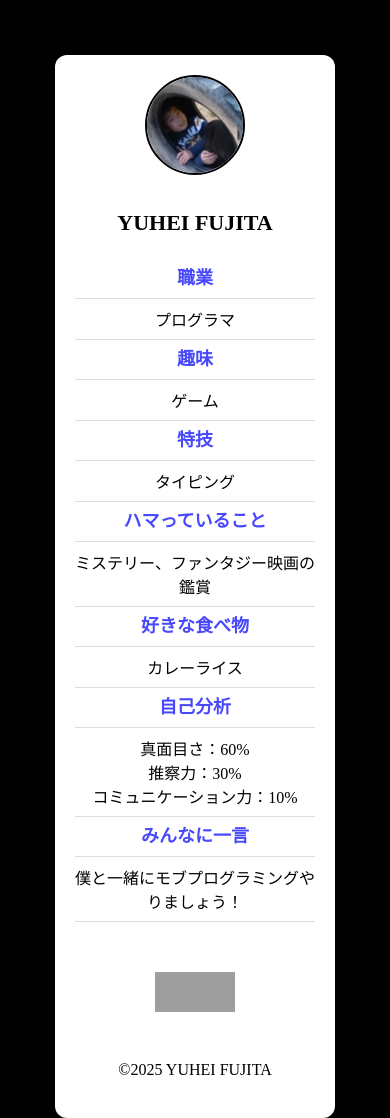
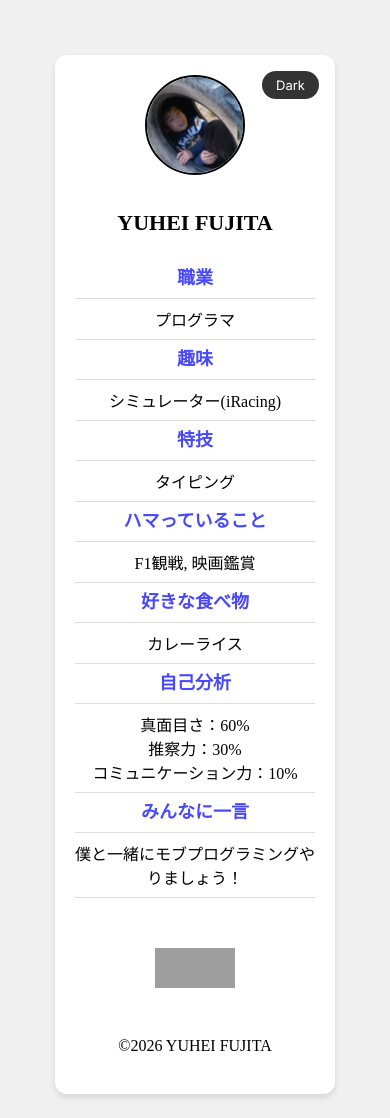
Before and after one commit to yuppe44/My_Profile, a plain HTML site: page index.html in a window 390 px wide. Drawn offline with nearby package versions, Linux system fonts and the light colour scheme; grey boxes are pictures that could not be loaded.

Commit message:
🚀feat: Add dark/light mode toggle
- Define light/dark themes using CSS variables
- Place toggle button in the top-right corner of the card
- Persist theme preference in localStorage (default: light mode)
- Add transitions for smooth theme switching

```diff
--- a/assets/css/style.css
+++ b/assets/css/style.css
@@ -1,4 +1,28 @@
 @charset "UTF-8";
+
+:root {
+    --bg-body: #f0f0f0;
+    --bg-wrapper: #ffffff;
+    --color-text: #000000;
+    --color-label: #4848fc;
+    --color-border: #000000;
+    --color-table-border: #ddd;
+    --shadow: 0 4px 6px rgba(0, 0, 0, 0.1);
+    --toggle-bg: #333333;
+    --toggle-color: #ffffff;
+}
+
+body.dark {
+    --bg-body: #000000;
+    --bg-wrapper: #1e1e1e;
+    --color-text: #e8e8e8;
+    --color-label: #8080ff;
+    --color-border: #888888;
+    --color-table-border: #444444;
+    --shadow: 0 4px 6px rgba(0, 0, 0, 0.5);
+    --toggle-bg: #e8e8e8;
+    --toggle-color: #1e1e1e;
+}
 
 body {
     margin: 0px;
@@ -7,43 +31,68 @@ body {
     display: flex;
     justify-content: center;
     align-items: center;
-    background-color: #000000;
+    background-color: var(--bg-body);
+    transition: background-color 0.3s;
 }
 .wrapper {
     text-align: center;
-    background: white;
+    background: var(--bg-wrapper);
     padding: 20px;
     margin: 50px;
     border-radius: 12px;
-    box-shadow: 0 4px 6px rgba(0, 0, 0, 0.1);
+    box-shadow: var(--shadow);
     max-width: 90%;
     width: 500px;
     position: relative;
+    transition: background 0.3s, box-shadow 0.3s;
+}
+.theme-toggle {
+    position: absolute;
+    top: 16px;
+    right: 16px;
+    background: var(--toggle-bg);
+    color: var(--toggle-color);
+    border: none;
+    border-radius: 20px;
+    padding: 6px 14px;
+    font-size: 13px;
+    font-family: 'Inter', sans-serif;
+    cursor: pointer;
+    transition: background 0.3s, color 0.3s;
+}
+.theme-toggle:hover {
+    opacity: 0.8;
 }
 .profile-img {
     width: 110px;
     height: 110px;
     border-radius: 50%;
     margin-bottom: 16px;
-    border: 2px solid #000000;
+    border: 2px solid var(--color-border);
+    transition: border-color 0.3s;
 }
 .name {
     font-size: 26px;
     font-weight: 600;
-    color: #000000;
+    color: var(--color-text);
+    transition: color 0.3s;
 }
 .info-table {
     width: 100%;
     margin-top: 20px;
     text-align: left;
+    color: var(--color-text);
+    transition: color 0.3s;
 }
 .info-table td {
     padding: 8px 0;
-    border-bottom: 1px solid #ddd;
+    border-bottom: 1px solid var(--color-table-border);
+    transition: border-color 0.3s;
 }
 .info-label {
     font-weight: 600;
-    color: #4848fc;
+    color: var(--color-label);
+    transition: color 0.3s;
 }
 
 .sns-link {
@@ -56,6 +105,10 @@ body {
 .sns-icon {
     width: 40px;
     height: 40px;
+}
+footer p {
+    color: var(--color-text);
+    transition: color 0.3s;
 }
 @media (max-width: 600px) {
     body {
--- a/index.html
+++ b/index.html
@@ -10,6 +10,7 @@
 </head>
 <body>
     <div class="wrapper">
+        <button class="theme-toggle" id="themeToggle">Light</button>
         <header>
             <img class="profile-img" src="assets/img/myface.jpeg" alt="私が幼い時の写真">
             <h1 class="name">YUHEI FUJITA</h1>
@@ -17,21 +18,40 @@
         <main>
             <table class="info-table">
                 <tr><td class="info-label">職業</td><td>プログラマ</td></tr>
-                <tr><td class="info-label">趣味</td><td>ゲーム</td></tr>
+                <tr><td class="info-label">趣味</td><td>シミュレーター(iRacing)</td></tr>
                 <tr><td class="info-label">特技</td><td>タイピング</td></tr>
-                <tr><td class="info-label">ハマっていること</td><td>ミステリー、ファンタジー映画の鑑賞</td></tr>
+                <tr><td class="info-label">ハマっていること</td><td>F1観戦, 映画鑑賞</td></tr>
                 <tr><td class="info-label">好きな食べ物</td><td>カレーライス</td></tr>
                 <tr><td class="info-label">自己分析</td><td>真面目さ：60%<br>推察力：30%<br>コミュニケーション力：10%</td></tr>
                 <tr><td class="info-label">みんなに一言</td><td>僕と一緒にモブプログラミングやりましょう！</td></tr>
             </table>
             <div class="sns-link">
                 <a href="https://github.com/yuppe44" target="_blank"><img class="sns-icon" src="https://img.icons8.com/?size=100&id=63777&format=png&color=000000" alt="GitHub"></a>
-                <a href="https://www.instagram.com/yuhe_chan4?igsh=MXFubmZzOTdtcHY5ZQ%3D%3D&utm_source=qr" target="_blank"><img class="sns-icon" src="https://img.icons8.com/?size=100&id=32323&format=png&color=000000" alt="Instagram"></a>
+                <a href="https://www.instagram.com/yuuuhei_01/" target="_blank"><img class="sns-icon" src="https://img.icons8.com/?size=100&id=32323&format=png&color=000000" alt="Instagram"></a>
             </div>
         </main>
         <footer>
-            <p>&copy;2025 YUHEI FUJITA</p>
+            <p>&copy;2026 YUHEI FUJITA</p>
         </footer>
     </div>
+    <script>
+        const toggle = document.getElementById('themeToggle');
+        const body = document.body;
+
+        // 保存済みのテーマを適用（デフォルトはライト）
+        const saved = localStorage.getItem('theme') || 'light';
+        if (saved === 'dark') {
+            body.classList.add('dark');
+            toggle.textContent = 'Light';
+        } else {
+            toggle.textContent = 'Dark';
+        }
+
+        toggle.addEventListener('click', () => {
+            const isDark = body.classList.toggle('dark');
+            toggle.textContent = isDark ? 'Light' : 'Dark';
+            localStorage.setItem('theme', isDark ? 'dark' : 'light');
+        });
+    </script>
 </body>
 </html>
```
